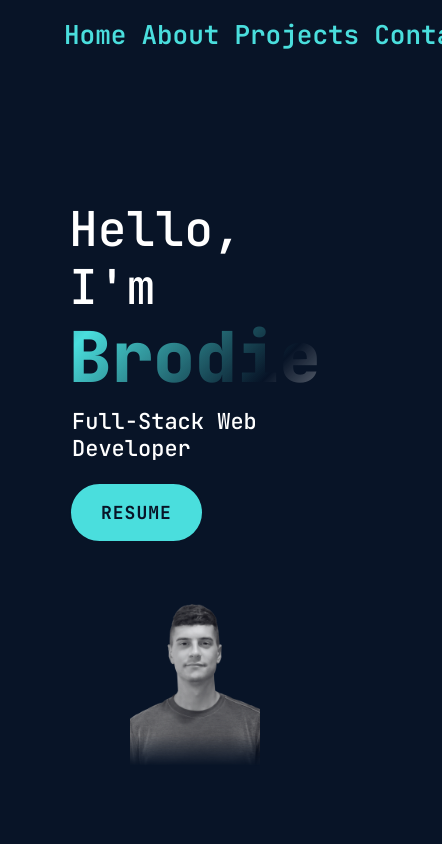
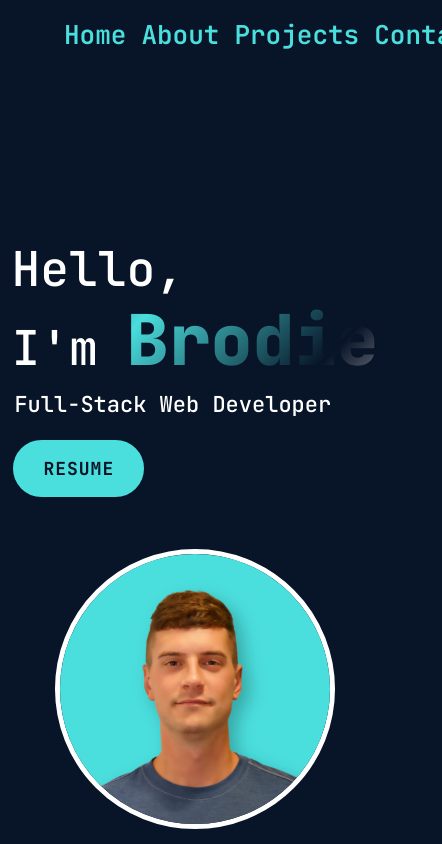
Before and after one commit to brodiekime21/portfolio, a React (Create React App) app: page / in a window 390 px wide. Shown: the top 844 px of the page, 442 px wide, since content can reach past the window. Built offline with nearby package versions, Linux system fonts and the light colour scheme.

Commit message:
adjusting media queires starting from top down and have new pic

```diff
--- a/src/components/About.js
+++ b/src/components/About.js
@@ -7,7 +7,7 @@ function About() {
 
   return (
     <div
-      className={`home-container boxes-about about-container ${
+      className={` boxes-about about-container ${
         isVisible ? "fade-in" : "fade-out"
       }`}
       ref={sectionRef}
--- a/src/components/Home.js
+++ b/src/components/Home.js
@@ -1,6 +1,7 @@
 import { useRef } from "react";
 import { Button } from "react-bootstrap";
 import useIntersectionObserver from "./useIntersectionObserver"
+
 
 
 function Home() {
@@ -28,9 +29,9 @@ function Home() {
         </Button>
       </div>
       <img
-        className="black-and-white-pic"
-        src={require("../images/black-and-white-pic.png")}
-        alt="Brodie Kime, black and white"
+        className="linkedin-pic"
+        src={require("../images/linkedin-pic.png")}
+        alt="Brodie Kime, business headshot"
       />
     </div>
   );
--- a/src/index.css
+++ b/src/index.css
@@ -9,7 +9,7 @@ body::-webkit-scrollbar {
 
 body {
   color: white;
-  margin: 0 10px;
+  margin: 0px;
   font-family: 'JetBrains Mono', monospace;
   font-size: 16px;
   font-weight: 500;
@@ -24,7 +24,7 @@ body {
 #home,
 #about,
 #projects {
-  min-height: 800px;
+  min-height: 400px;
 }
 
 ::selection {
@@ -85,12 +85,12 @@ body {
 
 #linkedin-github-navbar {
   display: flex;
-  margin-left: 20px;
+  margin-left: 15px;
 }
 
 .personal-links{
   font-size: 18px;
-  margin-left: 6px;
+  margin-left: 10px;
   display: flex;
   align-items: center;
 }
@@ -122,14 +122,19 @@ body {
 #home{
   display: flex;
   flex-direction: column;
-  padding: 200px 120px 250px 120px;
+  justify-content: center;
+  align-items: center;
+  padding-top: 240px;
+  padding-bottom: 180px;
 }
 
 .home-container {
     display: flex;
-    justify-content: space-around;
+    justify-content: flex-end;
     align-items: center;
     padding: 0 50px;
+    max-width: 1000px;
+    gap: 50px;
 }
 
 .text-container {
@@ -222,7 +227,11 @@ h1 {
   text-align: center;
 }
 
-
+.linkedin-pic {
+  width: 280px;
+  border: 5px solid white;
+  border-radius: 140px;
+}
 
 .code-deployed-website-hyperlinks {
   width: 24px;
@@ -570,15 +579,8 @@ em {
 
 @media (max-width: 991px) {
 
-  .black-and-white-pic {
-    height:233.33px;
-    width: 266.66px;
-    object-fit: cover;
-    object-position: top;
-    margin-top: 61px;
-    mask-image: linear-gradient(to bottom, rgba(0,0,0,1) 75%, rgba(0,0,0,0) 92.5%);
-    filter: contrast(115%) brightness(110%);
-  }
+  /* need to make navbar change to hamburger-menu here */
+
 
 
 }
@@ -591,15 +593,7 @@ em {
   padding: 0px;
 }
 
-.black-and-white-pic {
-  height:233.33px;
-  width: 266.66px;
-  object-fit: cover;
-  object-position: top;
-  margin-top: 61px;
-  mask-image: linear-gradient(to bottom, rgba(0,0,0,1) 75%, rgba(0,0,0,0) 92.5%);
-  filter: contrast(115%) brightness(110%);
-}
+
 
 }
 
@@ -607,14 +601,5 @@ em {
 
 
 
-  .black-and-white-pic {
-    height:175px;
-    width: 200px;
-    object-fit: cover;
-    object-position: top;
-    margin-top: 61px;
-    mask-image: linear-gradient(to bottom, rgba(0,0,0,1) 75%, rgba(0,0,0,0) 92.5%);
-    filter: contrast(115%) brightness(110%);
-  }
 
-  }
+}
```
Also changed, not shown: src/images/linkedin-pic.png (added).
